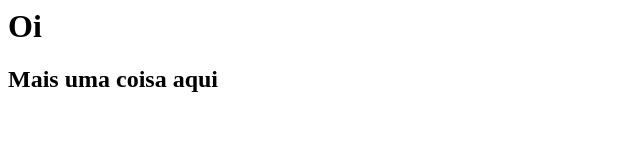
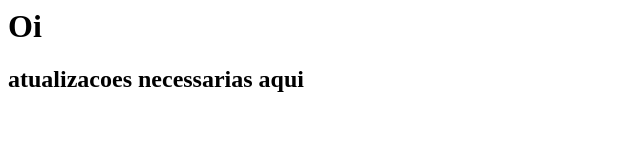
Before and after one commit to jessicaMarquess/omega-tech-modulo-git, a plain HTML site: page index.html in a window 1280 px wide. Shown: the whole page, without its empty margins (0-640 px from the left). Drawn offline with Linux system fonts and the light colour scheme.

Commit message:
novas atualizacoes

```diff
--- a/index.html
+++ b/index.html
@@ -9,9 +9,6 @@
     <h1>
         Oi
     </h1>
-    <h2>
-        Mais uma coisa aqui
-    </h2>
-
+    <h2>atualizacoes necessarias aqui<h2>
 </body>
 </html>
```
